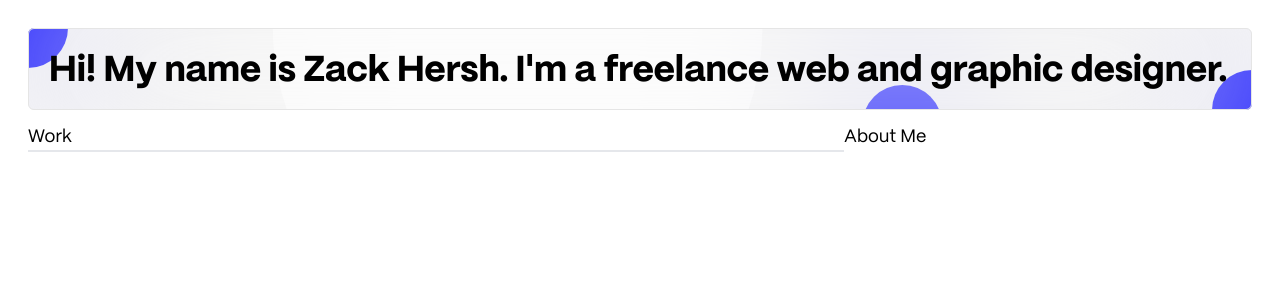
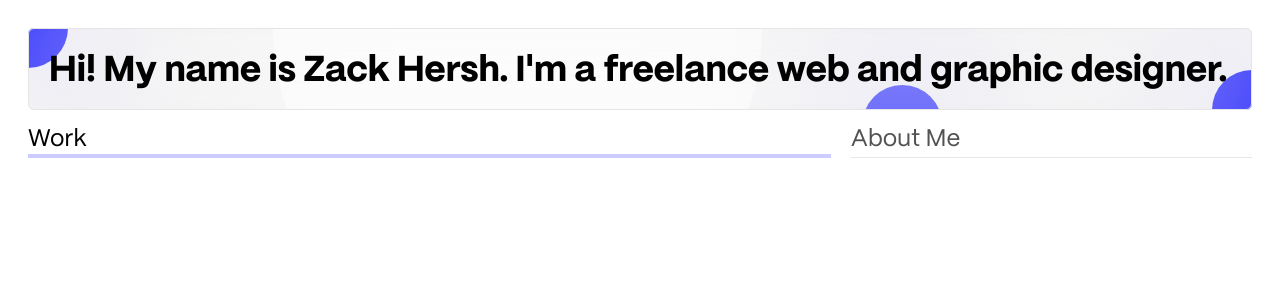
Before and after one commit to zackshersh/freelance, a React (Create React App) app: page / in a window 1280 px wide. Shown: the top 300 px of the page. Built offline with nearby package versions, Linux system fonts and the light colour scheme.

Commit message:
mini nav

```diff
--- a/src/App.js
+++ b/src/App.js
@@ -11,6 +11,9 @@ function App() {
         <div className="App min-h-screen p-7">
             <TitleCard />
             <MiniNav index={subpage} setIndex={setSubpage}/>
+            {/* { subpage == 0 ?
+
+        } */}
         </div>
     );
 }
--- a/src/components/MiniNav.js
+++ b/src/components/MiniNav.js
@@ -1,12 +1,10 @@
 import React from 'react';
 
 function NavOption({index, text, wide, selected, setSelected}){
+
     return (
-        <div
-            onMouseDown={() => {
 
-            }}
-            className={`${wide ? "w-2/3" : "w-1/3"} text-lg ${selected == index ? "border-b-2" : ""}`}>{text}</div>
+        <div onMouseDown={() => {setSelected(index)}} className={`${wide ? "w-2/3" : "w-1/3"} ${selected == index ? "border-b-4 border-[rgba(0,0,255,0.2)] text-black" : "border-b-[1px] text-neutral-600"} ${index == 0 ? "mr-5" : "mr-0"} transition-colors text-2xl`}>{text}</div>
     )
 }
 
```
Also changed, not shown: src/components/AboutPage.js (added), src/components/WorkPage.js (added).
